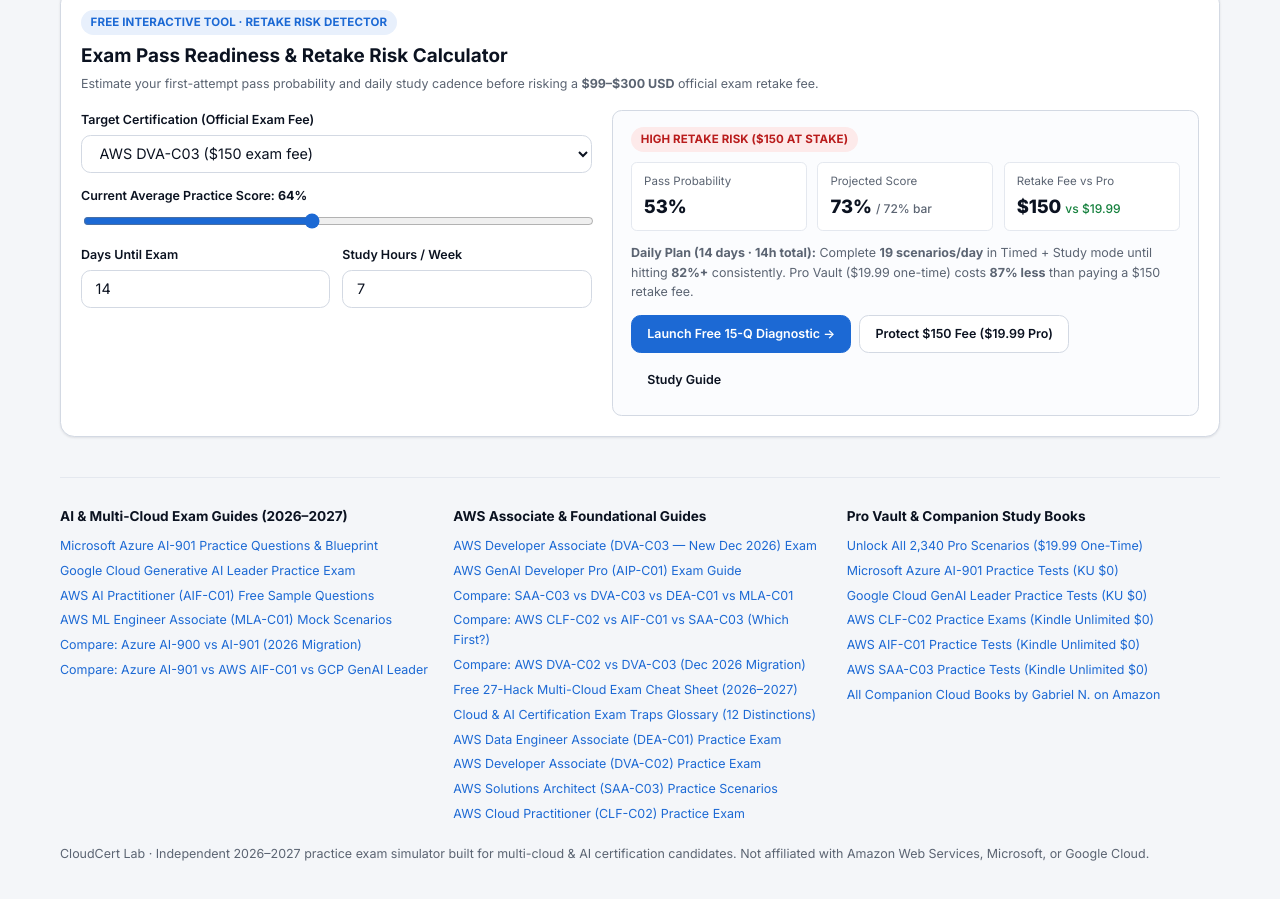
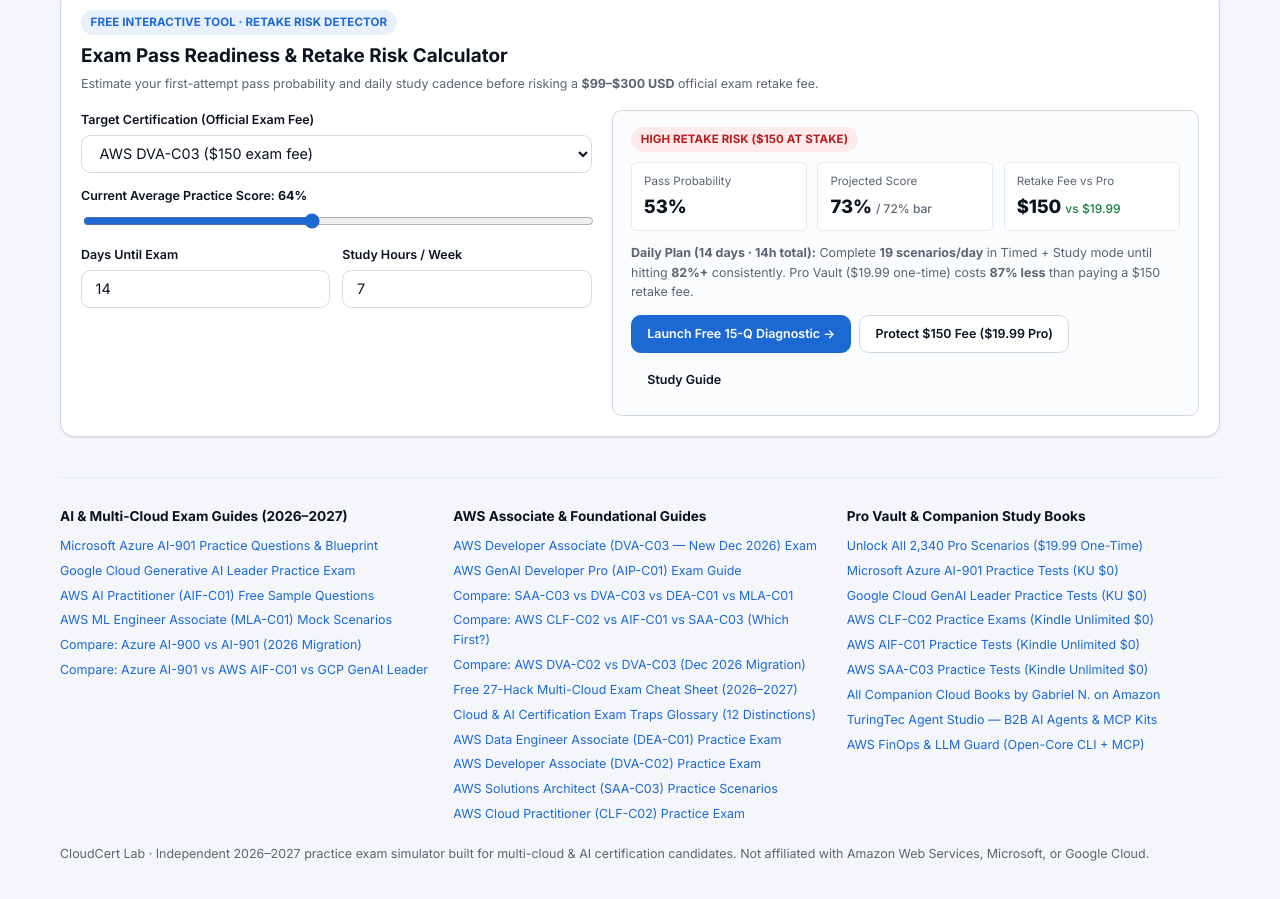
Before and after one commit to gabhack/cloudcert-lab, a plain HTML site: page index.html in a window 1280 px wide. Shown: the part 1590-2489 px from the top of the page. Drawn offline with Linux system fonts and the light colour scheme.

Commit message:
feat(ecosystem): cross-link TuringTec Agent Studio and aws-finops-guard

```diff
--- a/index.html
+++ b/index.html
@@ -327,6 +327,8 @@
             <li><a href="https://www.amazon.com/dp/B0HQXNM3VY" target="_blank" rel="noopener">AWS AIF-C01 Practice Tests (Kindle Unlimited $0)</a></li>
             <li><a href="https://www.amazon.com/dp/B0HRVB8PZ3" target="_blank" rel="noopener">AWS SAA-C03 Practice Tests (Kindle Unlimited $0)</a></li>
             <li><a href="https://www.amazon.com/author/gabrieln" target="_blank" rel="noopener">All Companion Cloud Books by Gabriel N. on Amazon</a></li>
+            <li><a href="https://gabhack.github.io/turingtec-agent-studio/" target="_blank" rel="noopener">TuringTec Agent Studio — B2B AI Agents &amp; MCP Kits</a></li>
+            <li><a href="https://github.com/gabhack/aws-finops-guard" target="_blank" rel="noopener">AWS FinOps &amp; LLM Guard (Open-Core CLI + MCP)</a></li>
           </ul>
         </div>
       </div>
```
Also changed, not shown: 1 other file.
